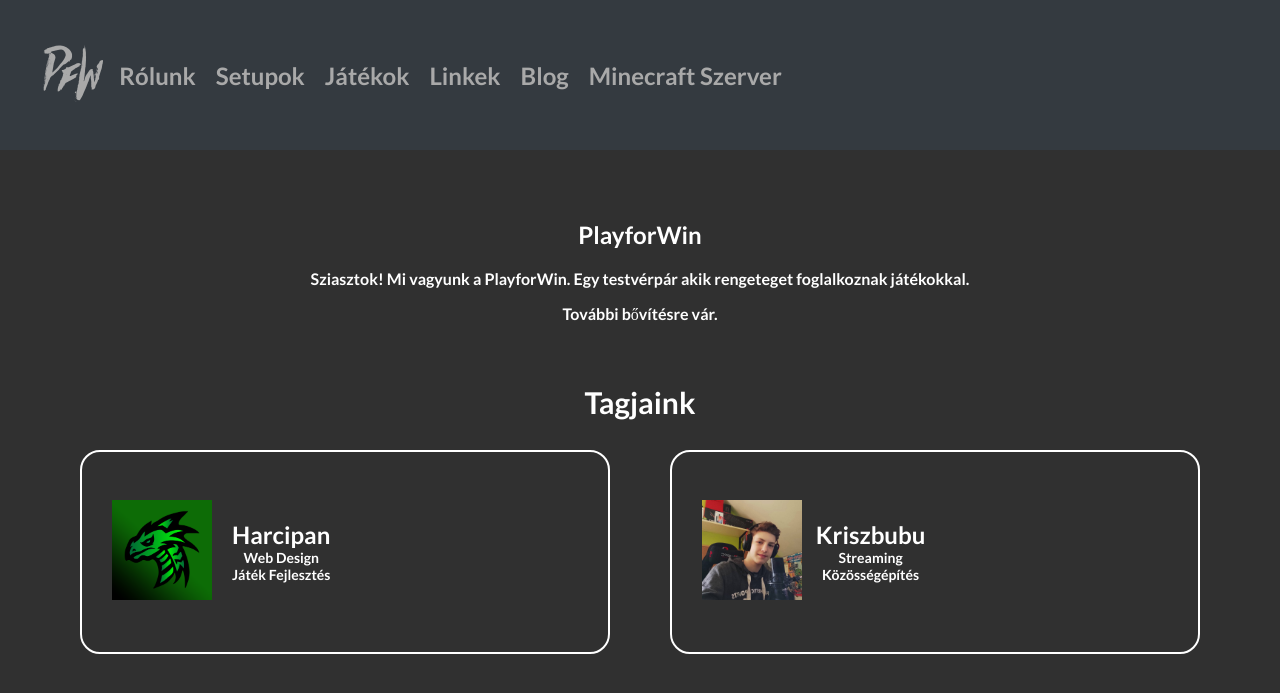
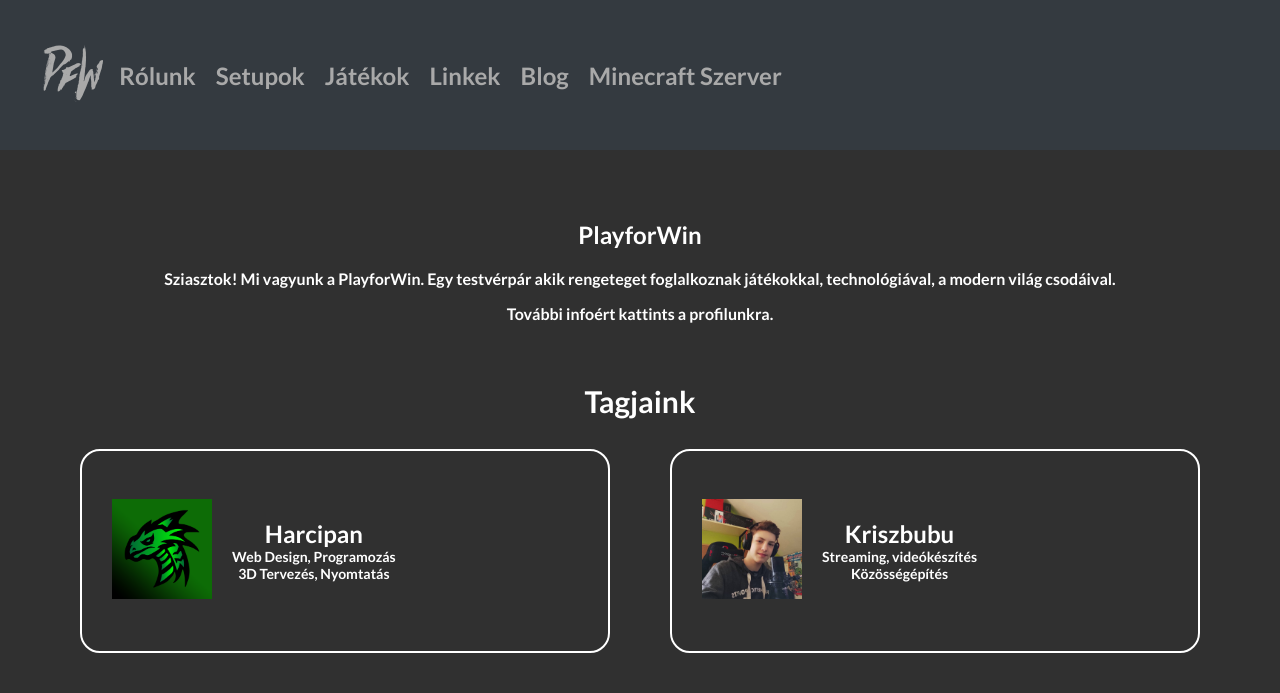
Before and after one commit to Harcipan/harcipan.github.io, a Jekyll site: the page built from about.md, in a window 1280 px wide and 900 px high. Shown: the top 693 px of the window. Built offline with Jekyll 4.4.1, drawn with Linux system fonts in a browser that asks for light colours.

```diff
--- a/about.md
+++ b/about.md
@@ -5,8 +5,8 @@ layout: page
   <div style="border-bottom: solid 1px white;">
     <div style="text-align:center; padding:30px;"><!--description-->
       <h1>PlayforWin</h1>
-      <p>Sziasztok! Mi vagyunk a PlayforWin. Egy testvérpár akik rengeteget foglalkoznak játékokkal.</p>
-      <div>További bővítésre vár.</div>
+      <p>Sziasztok! Mi vagyunk a PlayforWin. Egy testvérpár akik rengeteget foglalkoznak játékokkal, technológiával, a modern világ csodáival.</p>
+      <div>További infoért kattints a profilunkra.</div>
     </div>
 
   <div class="szoveg_kozep" style="font-size: 30px; font-weight: bold; padding:30px;">Tagjaink</div><!--main-->
@@ -15,8 +15,8 @@ layout: page
             <div class="rolunk-kep"><img src="/assets/images/harcipan-logo.png" width="100px"></div>
             <div class="rolunk-cim">Harcipan
                 <div class="rolunk-leiras-cont">
-                    <div class="rolunk-leiras-item">Web Design</div>
-                    <div class="rolunk-leiras-item">Játék Fejlesztés</div>
+                    <div class="rolunk-leiras-item">Web Design, Programozás</div>
+                    <div class="rolunk-leiras-item">3D Tervezés, Nyomtatás</div>
                 </div>
             </div>
         </div>
@@ -24,7 +24,7 @@ layout: page
             <div class="rolunk-kep"><img src="/assets/images/kriszbubu-logo.jpg" width="100px"></div>
             <div class="rolunk-cim">Kriszbubu
                 <div class="rolunk-leiras-cont">
-                    <div class="rolunk-leiras-item">Streaming</div>
+                    <div class="rolunk-leiras-item">Streaming, videókészítés</div>
                     <div class="rolunk-leiras-item">Közösségépítés</div>
                 </div>
             </div>
```
Also changed, not shown: _layouts/post.html (+12 -3 lines), _posts/2023-05-01-Having-Goals.md (added, +123 -0 lines), assets/images/posts/thumbnails/goals.png (added).
